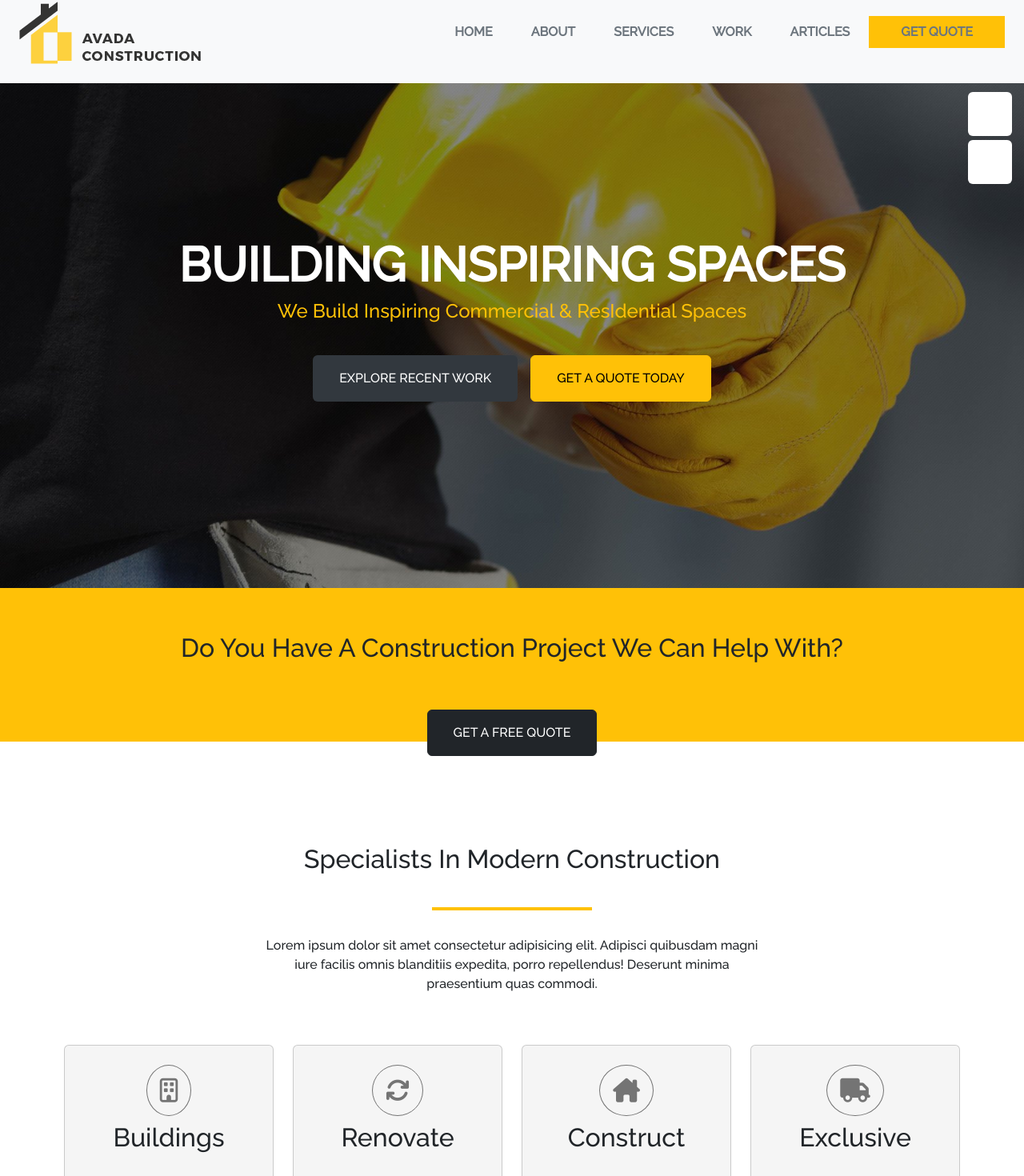
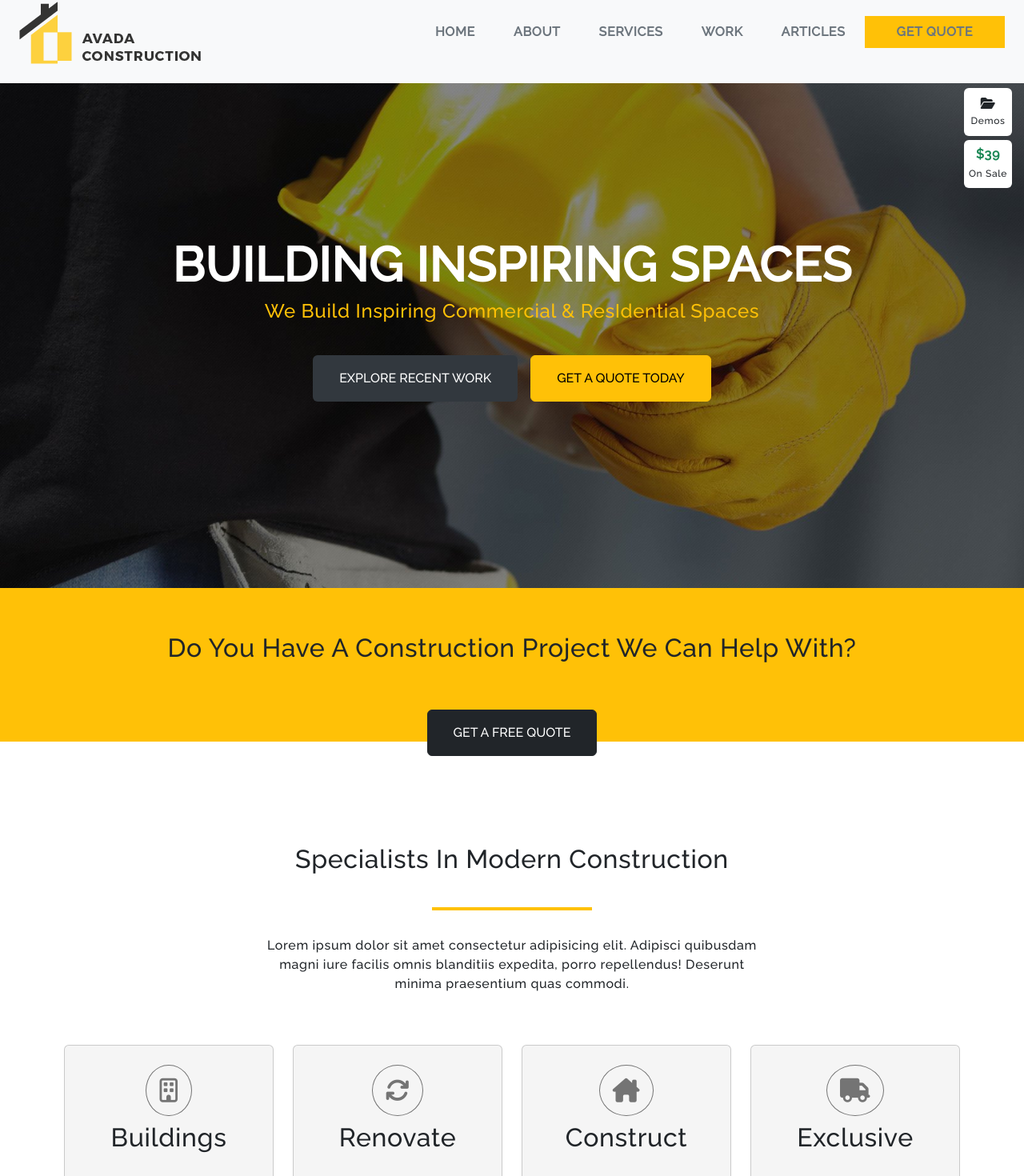
Before and after one commit to EnricoPiombini/proj-html-vuejs, a Vue app: page / in a window 1280 px wide. Shown: the part 25-1495 px from the top of the page at 80% size. Built offline with nearby package versions, Linux system fonts and the light colour scheme.

Commit message:
hover effects added

```diff
--- a/src/App.vue
+++ b/src/App.vue
@@ -36,6 +36,7 @@ export default {
   -webkit-font-smoothing: antialiased;
   -moz-osx-font-smoothing: grayscale;
   text-align: center;
+  letter-spacing: 0.04rem;
 
 
 }
--- a/src/assets/query.scss
+++ b/src/assets/query.scss
@@ -14,4 +14,9 @@
         margin-top: 2rem;
     }
 
+    .buttons{
+        flex-direction: column;
+        align-items: center;
+    }
+
 }
--- a/src/components/CoreValues.vue
+++ b/src/components/CoreValues.vue
@@ -15,7 +15,7 @@
 
 
             <div class="row justify-content-center g-4">
-                <div class="col-12 col-sm-12 col-md-6 col-lg-6 col-xl-2" v-for="(value, i) in valuesList" :key="i">
+                <div class="col-12 col-sm-12 col-md-6 col-lg-6 col-xl-3" v-for="(value, i) in valuesList" :key="i">
                     <div class="content p-4">
                         <div :class="{
                             'bg-red': value.id === 1,
--- a/src/components/TheFooter.vue
+++ b/src/components/TheFooter.vue
@@ -3,10 +3,10 @@
         <BuildingSpaces></BuildingSpaces>
 
         <div class="br"></div>
-            <div class="bg">
+            <div class="bg p-2">
                 <div class="row">
                     <div class="col-12 col-sm-12 col-md-6 col-lg-3">
-                        <div class="content p-4 mt-5 text-start">
+                        <div class="content p-4 text-start">
                             <div class="logo_footer mb-3 text-start">
                                 <img src="img/footer-logo.png" alt="">
                             </div>
--- a/src/components/TheJumbo.vue
+++ b/src/components/TheJumbo.vue
@@ -2,8 +2,18 @@
     <div>
         <div class="jumbo-tron">
             <div class="right-btn">
-                <div class="sticky-btn"></div>
-                <div class="sticky-btn bottom"></div>
+                <div class="sticky-btn fixed">
+                    <div class="content">
+                        <i class="fa-solid fa-folder-open"></i>
+                        <p class="font-size">Demos</p>
+                    </div>
+                </div>
+                <div class="sticky-btn bottom fixed">
+                    <div class="content">
+                        <h6 class="fw-bold text-success">$39</h6>
+                        <h6 class="font-size">On Sale</h6>
+                    </div>
+                </div>
             </div>
             <div class="jumbo-text text-center">
                 <h1 class="fw-800">
@@ -77,6 +87,12 @@ export default {
     }
 }
 
+.content {
+    .font-size {
+        font-size: 12px;
+    }
+}
+
 .sticky-btn {
     display: flex;
     flex-direction: column;
@@ -84,13 +100,15 @@ export default {
     justify-content: space-between;
     overflow: hidden;
     position: absolute;
-    top: 140px;
+    top: 135px;
     right: 15px;
     padding: 8px 6px;
-    width: 55px;
-    height: 55px;
+    width: 60px;
+    height: 60px;
     background-color: #fff;
     border-radius: 6px;
+    position: fixed;
+    z-index: 1000;
 
 }
 
--- a/src/components/TheLatests.vue
+++ b/src/components/TheLatests.vue
@@ -23,15 +23,15 @@
 export default {
     props: {
         article: Object
+
     },
 
     data() {
         return {
 
+        }
 
-        }
     }
-
 }
 
 
@@ -41,18 +41,25 @@ export default {
 
 <style lang="scss" scoped>
 @import "../assets/variables.scss";
+
 .custom-height {
     height: 100%;
 }
 
-.card-body {
+.card {
 
-    .my-card {
-        font-size: 17px;
-        text-align: start;
-        padding: .5rem;
+    &:hover {
+        background-color: $primary;
+        ;
+    }
+
+    .card-body {
+
+        .my-card {
+            font-size: 17px;
+            text-align: start;
+            padding: .5rem;
+        }
     }
 }
-
-
 </style>
--- a/src/components/TheMain.vue
+++ b/src/components/TheMain.vue
@@ -24,7 +24,12 @@
 
                 <div class="row justify-content-center g-3">
                     <div class="col-12 col-sm-12 col-md-6 col-lg-3" v-for="article in articleList" :key="article.img">
-                        <TheLatests :article="article"></TheLatests>
+                        <TheLatests :article="article"
+                        ></TheLatests>
+
+
+
+
                     </div>
                 </div>
 
@@ -67,6 +72,8 @@ export default {
 
     data() {
         return {
+
+            newText:true,
             articleList: [
                 {
                     img: "img/blog-post-134132600-400x241.jpg",
--- a/src/components/TheSpecialists.vue
+++ b/src/components/TheSpecialists.vue
@@ -25,13 +25,14 @@
             <div class="custom_padding">
                 <div class="row justify-content-center mt-5">
 
-                    <div class="col-12 col-sm-12 col-md-6 col-lg-3" v-for="card in cardList" :key="card.icon">
+                    <div class="col-12 col-sm-12 col-md-6 col-lg-4 col-xl-3" v-for="card in cardList" :key="card.icon">
 
-                        <div class="card"  @mouseenter="hover =!hover"  @mouseleave="hover = !hover">
+                        <div class="card" @pointerenter="hover = !hover" @pointerleave="hover = !hover">
                             <div class="mt-4">
                                 <i :class="card.icon" v-if="hover"></i>
-                                <button type="button" class="my-btn btn btn-outline-secondary m-2 position-btn" v-else>{{ card.btn
-                                }}
+                                <button type="button" class="my-btn btn btn-outline-secondary m-2 position-btn"
+                                    v-else>{{ card.btn
+                                    }}
                                 </button>
                             </div>
                             <h2 class="title-card p-2" v-if="hover"> {{ card.title }} </h2>
@@ -160,6 +161,7 @@ export default {
 
 <style lang="scss" scoped>
 @import "../assets/variables.scss";
+@import "../assets/query.scss";
 @import 'animate.css';
 
 .title {
@@ -186,15 +188,8 @@ export default {
         background-color: #F5F5F5;
         margin-bottom: 1rem;
 
-        /* referring directly to the animation's @keyframe declaration */
-
-        /* don't forget to set a duration! */
-
-
         &:hover {
             background-color: $primary;
-            // animation:bounce;
-            animation-play-state: running;
         }
     }
 
```
